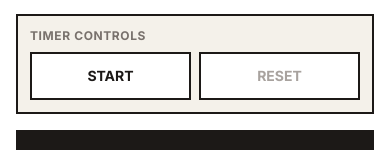
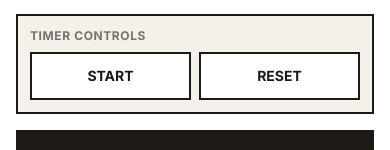
Before and after one commit to scuba3198/essay-architect, a React (Vite) app: page / in a window 390 px wide. Both pictures are taken after a click on the button "Open menu". Shown: the part 214-364 px from the top of the page. Built offline with nearby package versions, Linux system fonts and the light colour scheme; a web font is replaced by a local one.

Commit message:
fix: make timer reset button always visible (not grey)

```diff
--- a/src/components/MobileHeader.jsx
+++ b/src/components/MobileHeader.jsx
@@ -90,7 +90,7 @@ const MobileHeader = ({
                                     </button>
                                     <button
                                         onClick={() => { setIsTimerRunning(false); setTimer(0); }}
-                                        className="flex-1 py-3 border-2 border-stone-900 bg-white text-stone-400 active:bg-red-500 active:text-white active:border-red-500 transition-colors font-bold uppercase text-sm"
+                                        className="flex-1 py-3 border-2 border-stone-900 bg-white text-stone-900 active:bg-red-500 active:text-white active:border-red-500 transition-colors font-bold uppercase text-sm"
                                     >
                                         Reset
                                     </button>
```
